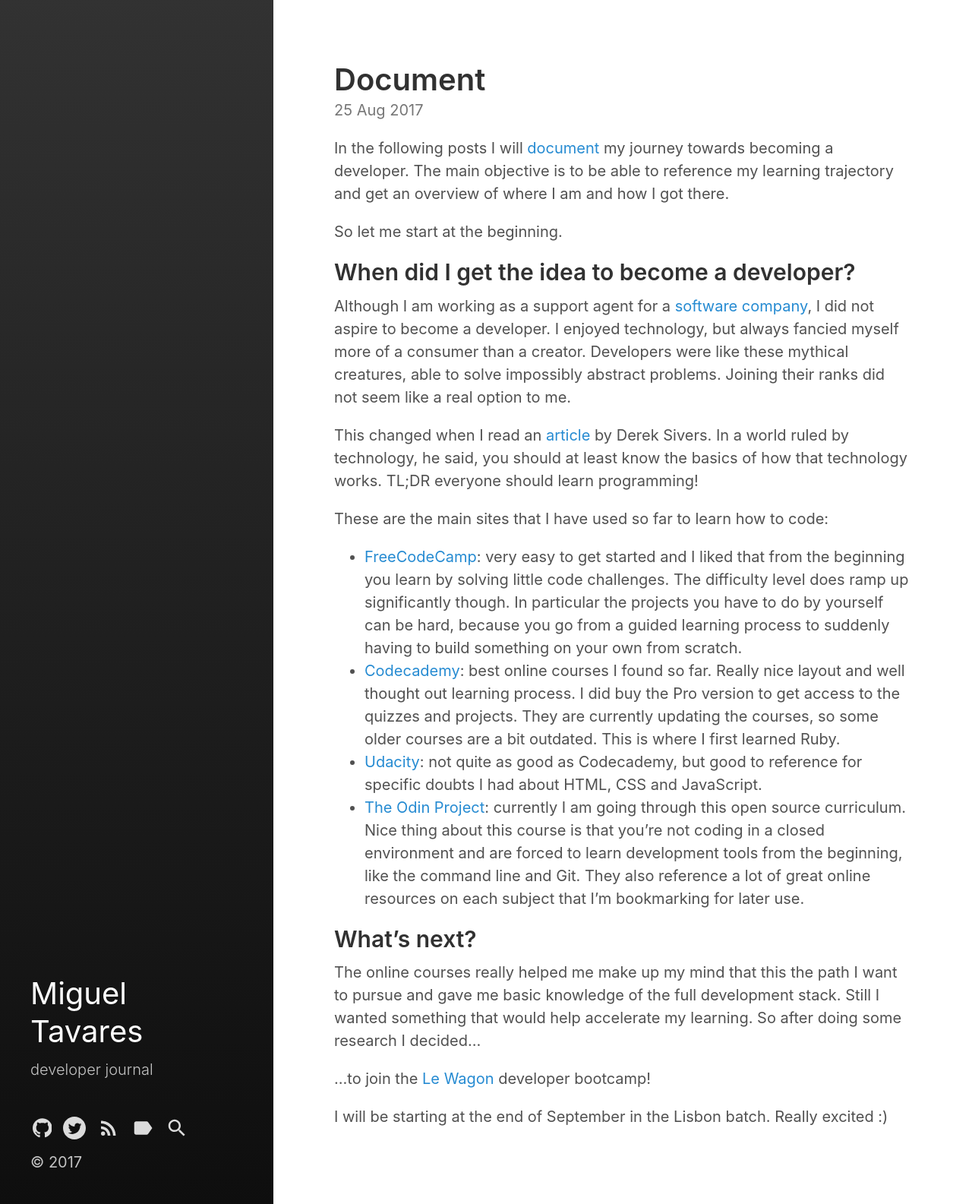
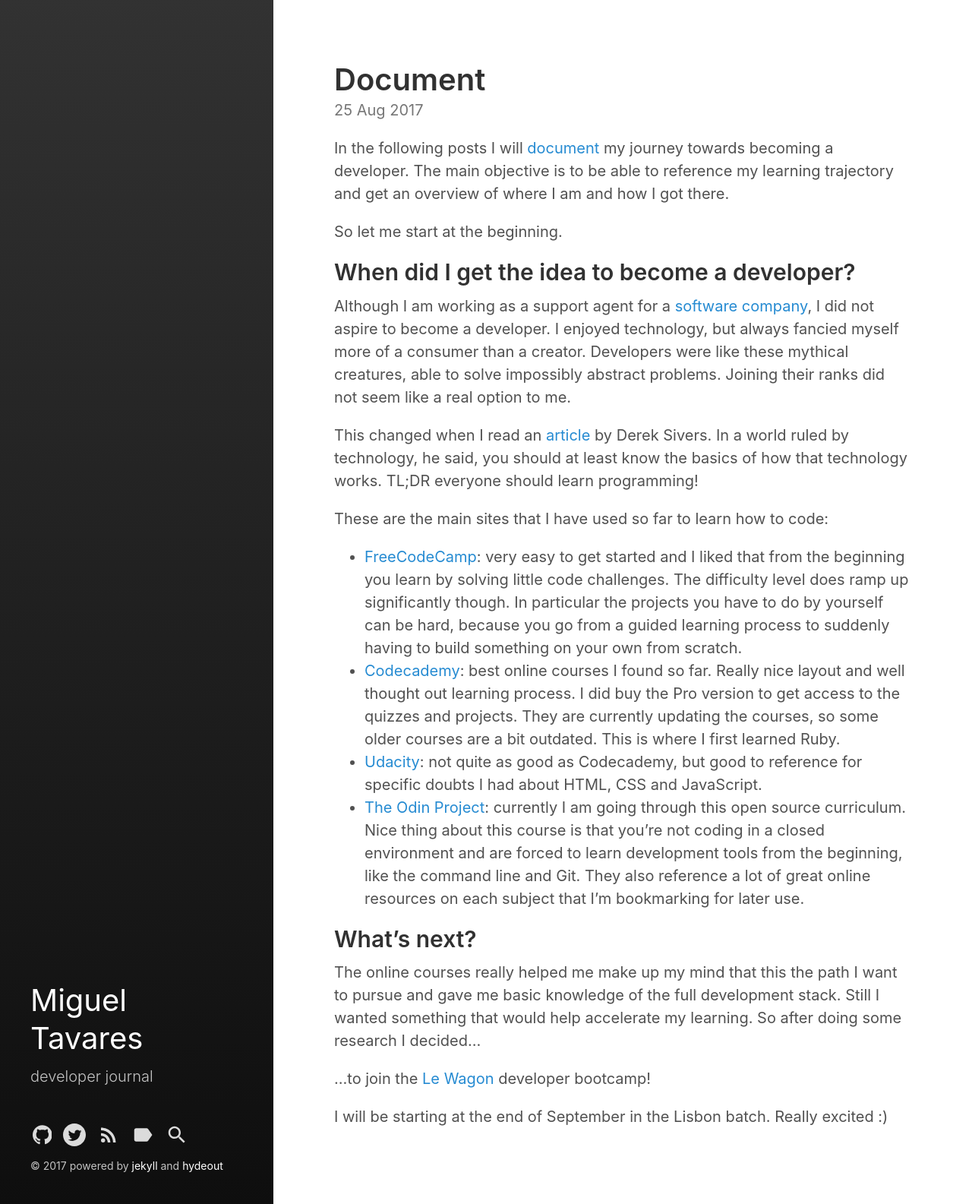
Before and after one commit to buzzmeekz/buzzmeekz.GitHub.io, a Jekyll site: the page built from index.html, in a window 1280 px wide. Shown: the whole page at 76% size. Built offline with Jekyll 4.4.1, drawn with Linux system fonts in a browser that asks for light colours; the list of posts is cut into pages by our own code.

Commit message:
Edit copyright notice

```diff
--- a/_includes/copyright.html
+++ b/_includes/copyright.html
@@ -1,4 +1,4 @@
 <p>
   &copy; {{ site.time | date: '%Y' }}
-  <!-- <a href="{{ site.baseurl }}/LICENSE.md">MIT License.</a> -->
+  powered by <a href="https://jekyllrb.com/">jekyll</a> and <a href="https://github.com/fongandrew/hydeout">hydeout</a>
 </p>
--- a/_sass/hydeout/_layout.scss
+++ b/_sass/hydeout/_layout.scss
@@ -99,6 +99,7 @@ body {
 
     &:last-child {
       margin-bottom: 0;
+      font-size: 0.7rem;
     }
   }
 }
@@ -135,6 +136,7 @@ body {
   // line-height on top
   > *:last-child {
     margin-bottom: 0.5rem;
+    font-size: 0.7rem;
   }
 }
 
@@ -159,6 +161,7 @@ body {
 
     > *:last-child {
       margin-bottom: 0;
+      font-size: 0.7rem;
     }
   }
 
```
Also changed, not shown: 8 other files.
